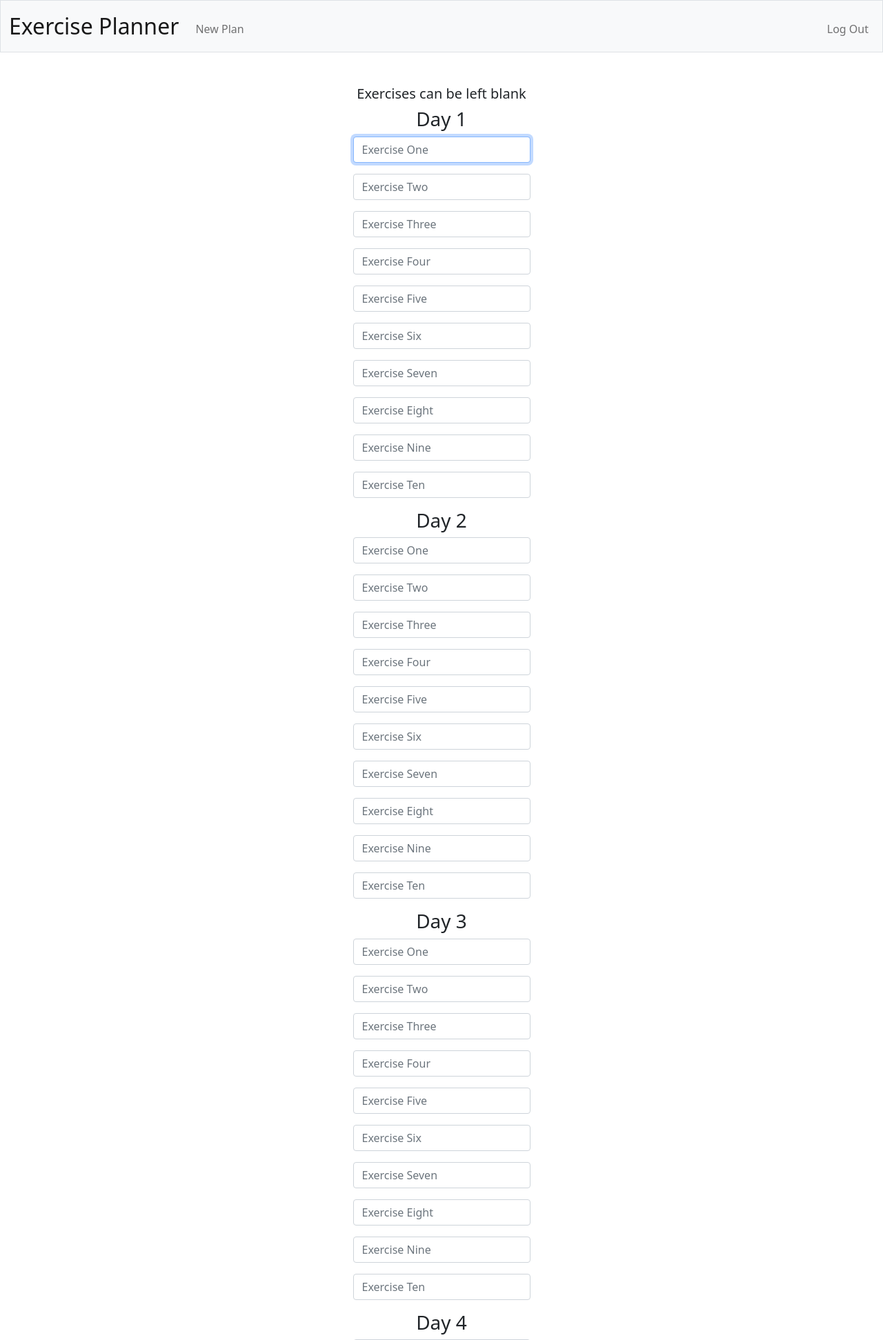
After one commit to JacobR1115/exercise, a Flask app: page /planner in a window 1280 px wide. The commit adds this page. Shown: the top 1943 px of the page at 69% size. Run offline with Flask 3, Linux system fonts and the light colour scheme; a user stored in the database is signed in; some libraries are stand-ins or nearby versions.

Commit message:
added new page

```diff
--- a/app.py
+++ b/app.py
@@ -41,6 +41,21 @@ def after_request(response):
 @login_required
 def homepage():
     return render_template("homepage.html")
+
+@app.route("/planner", methods=["GET", "POST"])
+@login_required
+def planner():
+    if request.method == "POST":
+        if not db.execute("SELECT * FROM plan WHERE userID = ?", session["user_id"]):
+            for i in range(7):
+                db.execute("INSERT INTO plan (userID, dayID, exercise1, exercise2, exercise3, exercise4, exercise5, exercise6, exercise7, exercise8, exercise9, exercise10) VALUES (?, ?, ?, ?, ?, ?, ?, ?, ?, ?, ?, ?)", session["user_id"], i + 1, request.form.get(f"exercise1.{i + 1}"), request.form.get(f"exercise2.{i + 1}"), request.form.get(f"exercise3.{i + 1}"), request.form.get(f"exercise4.{i + 1}"), request.form.get(f"exercise5.{i + 1}"), request.form.get(f"exercise6.{i + 1}"), request.form.get(f"exercise7.{i + 1}"), request.form.get(f"exercise8.{i + 1}"), request.form.get(f"exercise9.{i + 1}"), request.form.get(f"exercise10.{i + 1}"))
+        else:
+            for i in range(7):
+                db.execute("UPDATE plan SET exercise1 = ?, exercise2 = ?, exercise3 = ?, exercise4 = ?, exercise5 = ?, exercise6 = ?, exercise7 = ?, exercise8 = ?, exercise9 = ?, exercise10 = ? WHERE userID = ? AND dayID = ?", request.form.get(f"exercise1.{i + 1}"), request.form.get(f"exercise2.{i + 1}"), request.form.get(f"exercise3.{i + 1}"), request.form.get(f"exercise4.{i + 1}"), request.form.get(f"exercise5.{i + 1}"), request.form.get(f"exercise6.{i + 1}"), request.form.get(f"exercise7.{i + 1}"), request.form.get(f"exercise8.{i + 1}"), request.form.get(f"exercise9.{i + 1}"), request.form.get(f"exercise10.{i + 1}"), session["user_id"], i + 1)
+
+        return redirect("/")
+    else:
+        return render_template("planner.html")
 
 @app.route("/login", methods=["GET", "POST"])
 def login():
--- a/templates/layout.html
+++ b/templates/layout.html
@@ -31,13 +31,9 @@
                 <div class="collapse navbar-collapse" id="navbar">
                     {% if session["user_id"] %}
                         <ul class="navbar-nav me-auto mt-2">
-                            <li class="nav-item"><a class="nav-link" href="/quote">Quote</a></li>
-                            <li class="nav-item"><a class="nav-link" href="/buy">Buy</a></li>
-                            <li class="nav-item"><a class="nav-link" href="/sell">Sell</a></li>
-                            <li class="nav-item"><a class="nav-link" href="/history">History</a></li>
+                            <li class="nav-item"><a class="nav-link" href="/planner">New Plan</a></li>
                         </ul>
                         <ul class="navbar-nav ms-auto mt-2">
-                            <li class="nav-item"><a class="nav-link" href="/changePassword">Change Password</a></li>
                             <li class="nav-item"><a class="nav-link" href="/logout">Log Out</a></li>
                         </ul>
                     {% else %}
--- /dev/null
+++ b/templates/planner.html
@@ -0,0 +1,45 @@
+{% extends "layout.html" %}
+
+{% block title %}
+Create New Exercise Plan
+{% endblock %}
+
+{% block main %}
+    <form action="/planner" method="post">
+        <h5>Exercises can be left blank</h5>
+        {% for n in range(7) %}
+            <h3>Day {{ n + 1 }}</h3>
+                <div class="mb-3">
+                    <input autocomplete="off" autofocus class="form-control mx-auto w-auto" id="exercise1.{{ n + 1 }}" name="exercise1.{{ n + 1 }}" placeholder="Exercise One" type="text">
+                </div>
+                <div class="mb-3">
+                    <input autocomplete="off" autofocus class="form-control mx-auto w-auto" id="exercise2.{{ n + 1 }}" name="exercise2.{{ n + 1 }}" placeholder="Exercise Two" type="text">
+                </div>
+                <div class="mb-3">
+                    <input autocomplete="off" autofocus class="form-control mx-auto w-auto" id="exercise3.{{ n + 1 }}" name="exercise3.{{ n + 1 }}" placeholder="Exercise Three" type="text">
+                </div>
+                <div class="mb-3">
+                    <input autocomplete="off" autofocus class="form-control mx-auto w-auto" id="exercise4.{{ n + 1 }}" name="exercise4.{{ n + 1 }}" placeholder="Exercise Four" type="text">
+                </div>
+                <div class="mb-3">
+                    <input autocomplete="off" autofocus class="form-control mx-auto w-auto" id="exercise5.{{ n + 1 }}" name="exercise5.{{ n + 1 }}" placeholder="Exercise Five" type="text">
+                </div>
+                <div class="mb-3">
+                    <input autocomplete="off" autofocus class="form-control mx-auto w-auto" id="exercise6.{{ n + 1 }}" name="exercise6.{{ n + 1 }}" placeholder="Exercise Six" type="text">
+                </div>
+                <div class="mb-3">
+                    <input autocomplete="off" autofocus class="form-control mx-auto w-auto" id="exercise7.{{ n + 1 }}" name="exercise7.{{ n + 1 }}" placeholder="Exercise Seven" type="text">
+                </div>
+                <div class="mb-3">
+                    <input autocomplete="off" autofocus class="form-control mx-auto w-auto" id="exercise8.{{ n + 1 }}" name="exercise8.{{ n + 1 }}" placeholder="Exercise Eight" type="text">
+                </div>
+                <div class="mb-3">
+                    <input autocomplete="off" autofocus class="form-control mx-auto w-auto" id="exercise9.{{ n + 1 }}" name="exercise9.{{ n + 1 }}" placeholder="Exercise Nine" type="text">
+                </div>
+                <div class="mb-3">
+                    <input autocomplete="off" autofocus class="form-control mx-auto w-auto" id="exercise10.{{ n + 1 }}" name="exercise10.{{ n + 1 }}" placeholder="Exercise Ten" type="text">
+                </div>
+        {% endfor %}
+            <button class="btn btn-primary" type="submit">Submit</button>
+    </form>
+{% endblock %}
```
Also changed, not shown: exercise.db, 1 other file.
